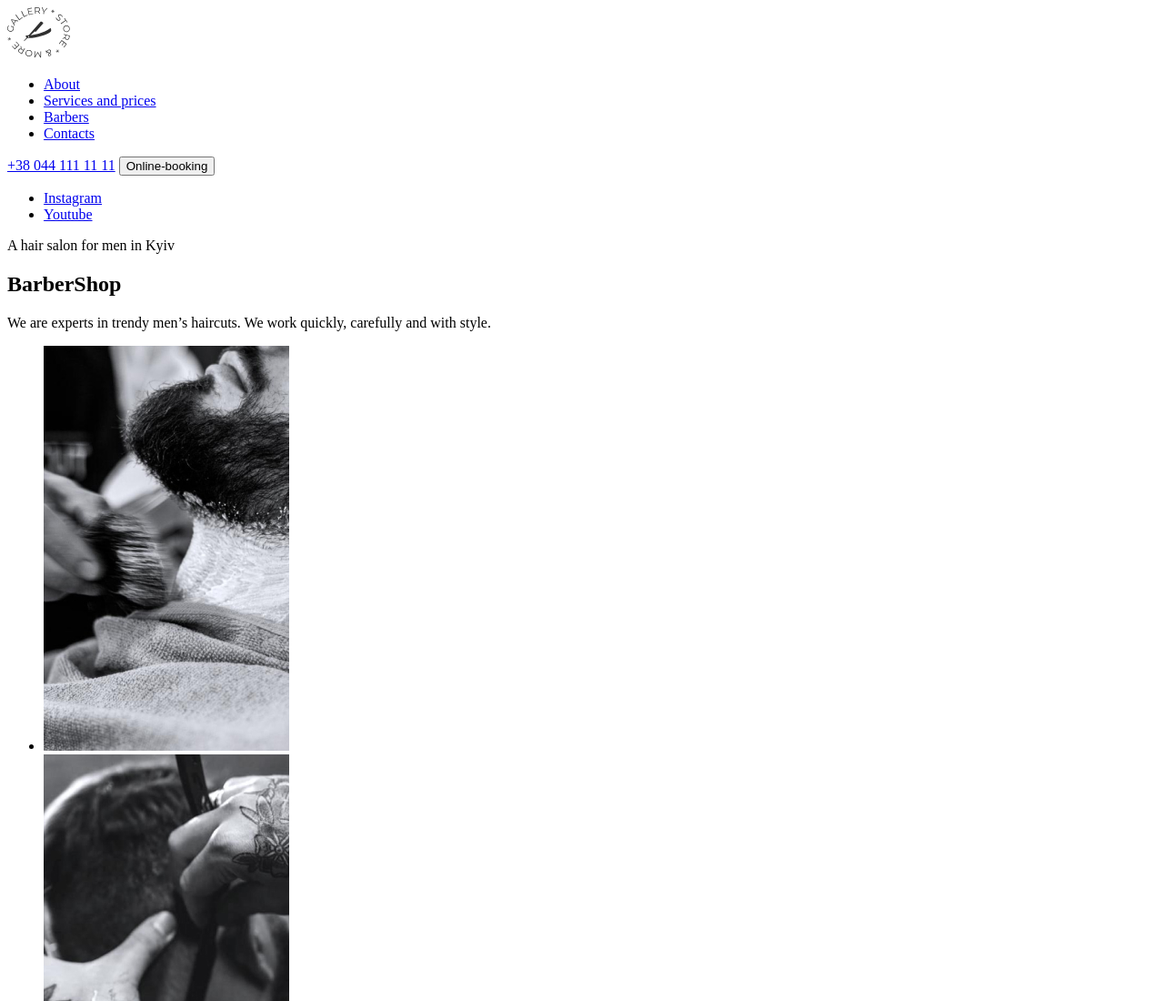
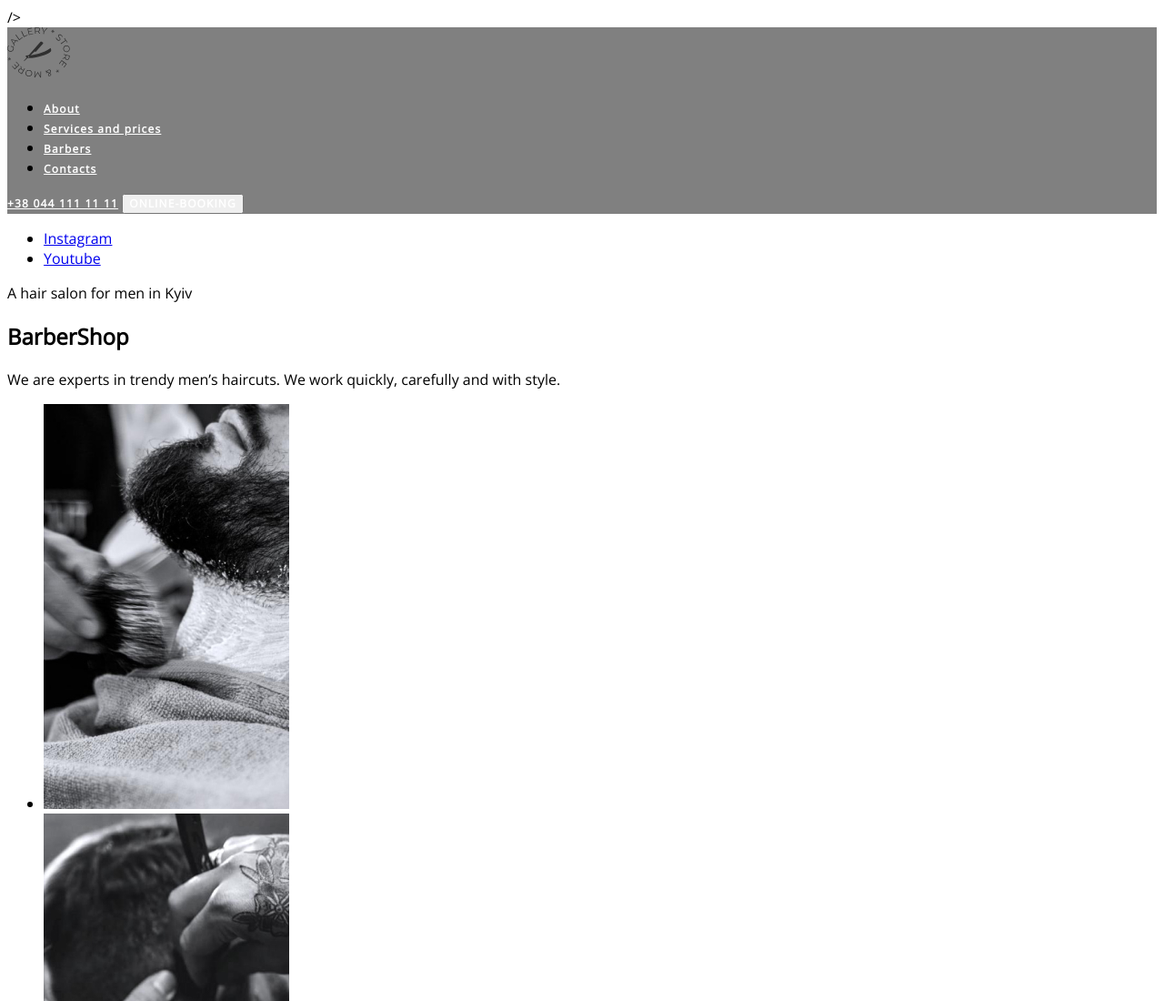
Before and after one commit to darkf1rst/fs-84, a plain HTML site: page index.html in a window 1280 px wide. Shown: the top 1100 px of the page at 91% size. Drawn offline with nearby package versions, Linux system fonts and the light colour scheme.

Commit message:
style start

```diff
--- /dev/null
+++ b/css/styles.css
@@ -0,0 +1,63 @@
+body {
+  font-family: "Open Sans", sans-serif;
+}
+
+.list {
+  list-style: none;
+}
+
+.link {
+}
+.header {
+  background-color: grey;
+}
+.header-navigation {
+}
+.header-logo {
+}
+.header-list {
+}
+.header-item {
+}
+.header-link {
+  font-weight: 600;
+  font-size: 12px;
+  line-height: 1.33;
+  letter-spacing: 0.1em;
+
+  color: #ffffff;
+}
+.header-tel {
+  font-weight: 600;
+  font-size: 12px;
+  line-height: 1.33;
+  letter-spacing: 0.1em;
+  text-transform: uppercase;
+  color: #ffffff;
+}
+.header-btn {
+  font-family: inherit;
+  font-style: normal;
+  font-weight: 600;
+  font-size: 12px;
+  line-height: 16px;
+  letter-spacing: 0.09em;
+  text-transform: uppercase;
+
+  color: #ffffff;
+}
+/*
+hero section */
+
+.hero {
+}
+.hero-list {
+}
+.hero-item {
+}
+.hero-subtitle {
+}
+.hero-title {
+}
+.hero-description {
+}
--- a/index.html
+++ b/index.html
@@ -5,40 +5,54 @@
     <meta http-equiv="X-UA-Compatible" content="IE=edge" />
     <meta name="viewport" content="width=device-width, initial-scale=1.0" />
     <title>Barber shop &#128136;</title>
+    <link rel="stylesheet" href="./css/styles.css" />
+    <link rel="preconnect" href="https://fonts.googleapis.com" />
+    <link rel="preconnect" href="https://fonts.gstatic.com" crossorigin />
+    <link
+      href="https://fonts.googleapis.com/css2?family=Open+Sans&family=Raleway:wght@700&display=swap"
+      rel="stylesheet"
+    />
+    />
   </head>
   <body>
-    <header>
-      <nav>
-        <a href=""></a>
+    <header class="header">
+      <nav class="header-navigation">
+        <a href="" class="header-logo"></a>
         <a href=""><img src="/img/Logo.svg" alt="logo site" /></a>
-        <ul>
-          <li><a href="#">About</a></li>
-          <li><a href="#">Services and prices</a></li>
-          <li><a href="#">Barbers</a></li>
-          <li><a href="#">Contacts</a></li>
+        <ul class="header-list">
+          <li class="header-item"><a href="#" class="header-link">About</a></li>
+          <li class="header-item">
+            <a href="#" class="header-link">Services and prices</a>
+          </li>
+          <li class="header-item">
+            <a href="#" class="header-link">Barbers</a>
+          </li>
+          <li class="header-item">
+            <a href="#" class="header-link">Contacts</a>
+          </li>
         </ul>
       </nav>
-      <a href="tel:+380441111111">+38 044 111 11 11</a>
-      <button type="button">Online-booking</button>
+      <a href="tel:+380441111111" class="header-tel link">+38 044 111 11 11</a>
+      <button type="button" class="header-btn">Online-booking</button>
     </header>
     <main>
-      <section>
+      <section class="hero">
         <!-- hero section -->
-        <ul>
-          <li>
+        <ul class="hero-list">
+          <li class="hero-item">
             <a href="#" target="_blank" rel="noopener noreferrer nofolow"
               >Instagram</a
             >
           </li>
-          <li>
+          <li class="hero-list">
             <a href="#" target="_blank" rel="noopener noreferrer nofolow"
               >Youtube</a
             >
           </li>
         </ul>
-        <p>A hair salon for men in Kyiv</p>
-        <h1>BarberShop</h1>
-        <p>
+        <p class="hero-subtitle">A hair salon for men in Kyiv</p>
+        <h1 class="hero-title">BarberShop</h1>
+        <p class="hero-description">
           We are experts in trendy men’s haircuts. We work quickly, carefully
           and with style.
         </p>
```
